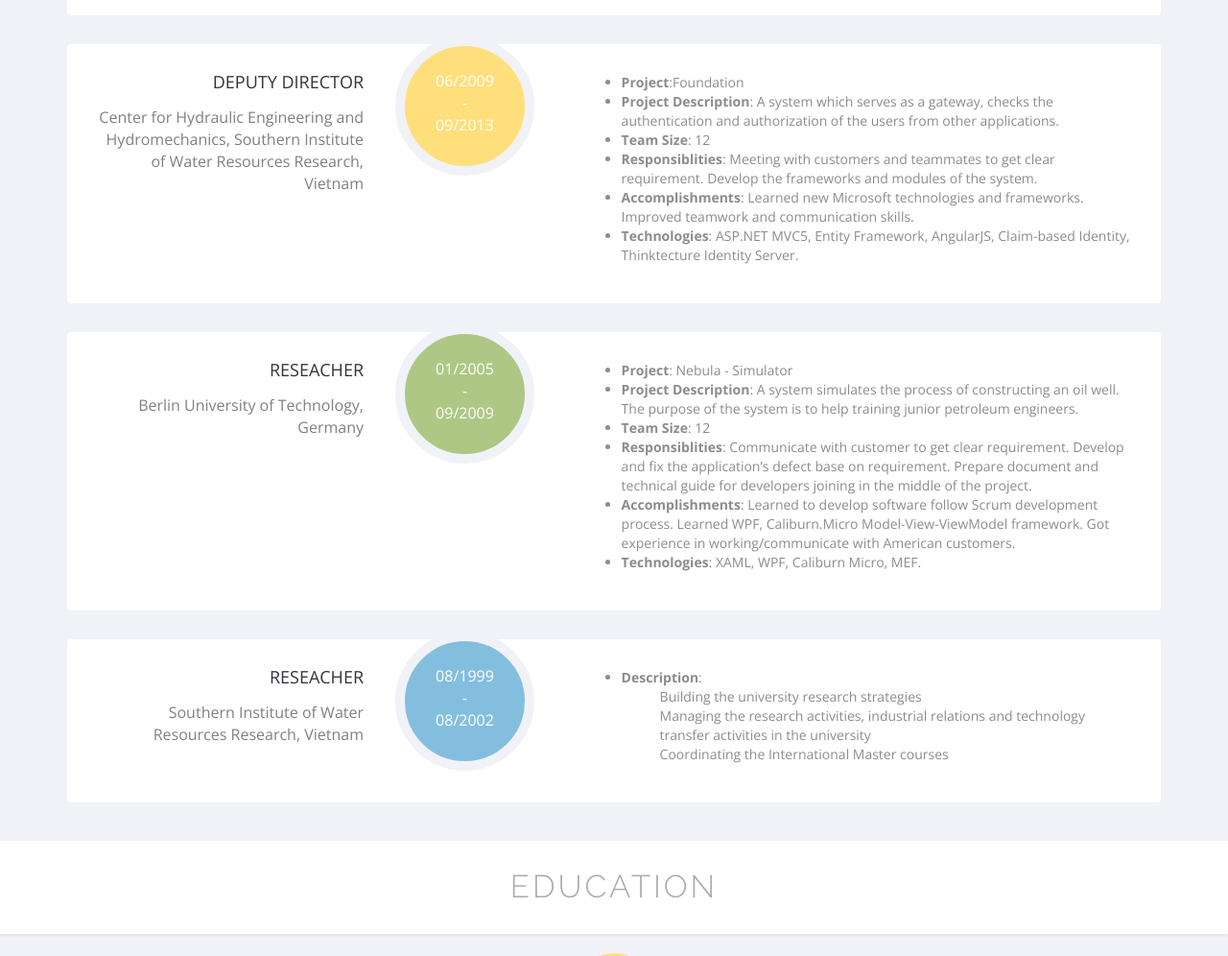
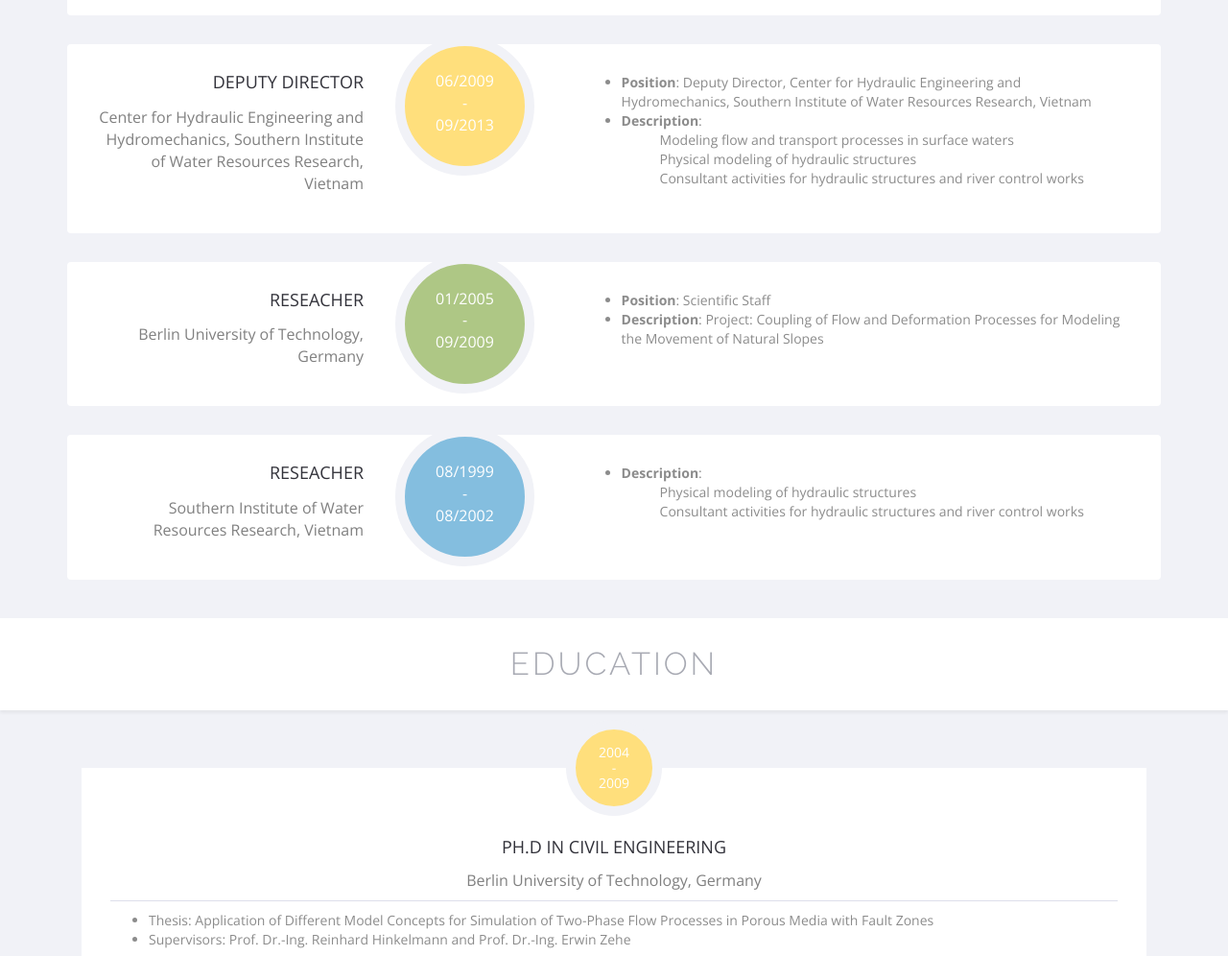
Before and after one commit to songpham-water/online_CV, a plain HTML site: page index.html in a window 1280 px wide. Shown: the part 2300-3296 px from the top of the page at 96% size. Drawn offline with nearby package versions, Linux system fonts and the light colour scheme.

Commit message:
index file modified

```diff
--- a/index.html
+++ b/index.html
@@ -7,7 +7,7 @@
     <meta charset="UTF-8">
     <!--[if IE]><meta http-equiv='X-UA-Compatible' content='IE=edge,chrome=1'><![endif]-->
     <meta name="viewport" content="width=device-width, initial-scale=1">
-    <title>Phạm Văn Song - Full Stack Developer Resume</title>
+    <title>Phạm Văn Song - Online Resume</title>
     <!-- Default style sheets -->
     <link rel="shortcut icon" type="image/x-icon" href="favicon.ico" />
     <link href="https://fonts.googleapis.com/css?family=Open+Sans:300,700|Raleway:100,300" rel="stylesheet">
@@ -237,12 +237,11 @@
                         <!-- /.stay-time -->
                         <div class="comments" data-scroll-reveal="enter from the right after .5s">
                           <ul>
-                            <li><span class="bold">Project</span>:Foundation</li>
-                            <li><span class="bold">Project Description</span>: A system which serves as a gateway, checks the authentication and authorization of the users from other applications.</li>
-                            <li><span class="bold">Team Size</span>: 12</li>
-                            <li><span class="bold">Responsiblities</span>: Meeting with customers and teammates to get clear requirement. Develop the frameworks and modules of the system.</li>
-                            <li><span class="bold">Accomplishments</span>: Learned new Microsoft technologies and frameworks. Improved teamwork and communication skills.</li>
-                            <li><span class="bold">Technologies</span>: ASP.NET MVC5, Entity Framework, AngularJS, Claim-based Identity, Thinktecture Identity Server.</li>
+                            <li><span class="bold"> Position</span>: Deputy Director, Center for Hydraulic Engineering and Hydromechanics, Southern Institute of Water Resources Research, Vietnam</li>
+                            <li><span class="bold"> Description</span>: </li>
+                            <ol><span class=> Modeling flow and transport processes in surface waters   </ol>
+                            <ol><span class=> Physical modeling of hydraulic structures</ol>
+                            <ol><span class=> Consultant activities for hydraulic structures and river control works</ol>
                           </ul>
                         </div>
                         <!-- /.comments -->
@@ -265,12 +264,9 @@
                         <!-- /.stay-time -->
                         <div class="comments" data-scroll-reveal="enter from the right after .5s">
                             <ul>
-                                <li><span class="bold">Project</span>: Nebula - Simulator</li>
-                                <li><span class="bold">Project Description</span>: A system simulates the process of constructing an oil well. The purpose of the system is to help training junior petroleum engineers.</li>
-                                <li><span class="bold">Team Size</span>: 12</li>
-                                <li><span class="bold">Responsiblities</span>: Communicate with customer to get clear requirement. Develop and fix the application’s defect base on requirement. Prepare document and technical guide for developers joining in the middle of the project.</li>
-                                <li><span class="bold">Accomplishments</span>: Learned to develop software follow Scrum development process. Learned WPF, Caliburn.Micro Model-View-ViewModel framework. Got experience in working/communicate with American customers.</li>
-                                <li><span class="bold">Technologies</span>: XAML, WPF, Caliburn Micro, MEF.</li>
+                                <li><span class="bold"> Position</span>: Scientific Staff</li>
+                                <li><span class="bold">Description</span>: Project: Coupling of Flow and Deformation Processes for Modeling the Movement of Natural Slopes</li>
+
                             </ul>
                         </div>
                         <!-- /.comments -->
@@ -278,7 +274,7 @@
                     <!-- /.experience-item -->
                     <div class="experience-item" data-scroll-reveal="enter from the bottom over .5s">
                         <div class="name-designation" data-scroll-reveal="enter from the left after .5s">
-                            <h3 class="designation">Reseacher</h3>
+                            <h3 class="designation"> Reseacher</h3>
                             <p class="name-of-org">Southern Institute of Water Resources Research, Vietnam </p>
                         </div>
                         <!-- /.name-designation -->
@@ -294,9 +290,8 @@
                         <div class="comments" data-scroll-reveal="enter from the right after .5s">
                             <ul>
                                 <li><span class="bold"> Description</span>: </li>
-                                <ol><span class=> Building the university research strategies </ol>
-                                <ol><span class=> Managing the research activities, industrial relations and technology transfer activities in the university</ol>
-                                <ol><span class=> Coordinating the International Master courses</ol>
+                                <ol><span class=> Physical modeling of hydraulic structures</ol>
+                                <ol><span class=> Consultant activities for hydraulic structures and river control works</ol>
                             </ul>
                         </div>
                         <!-- /.comments -->
```
